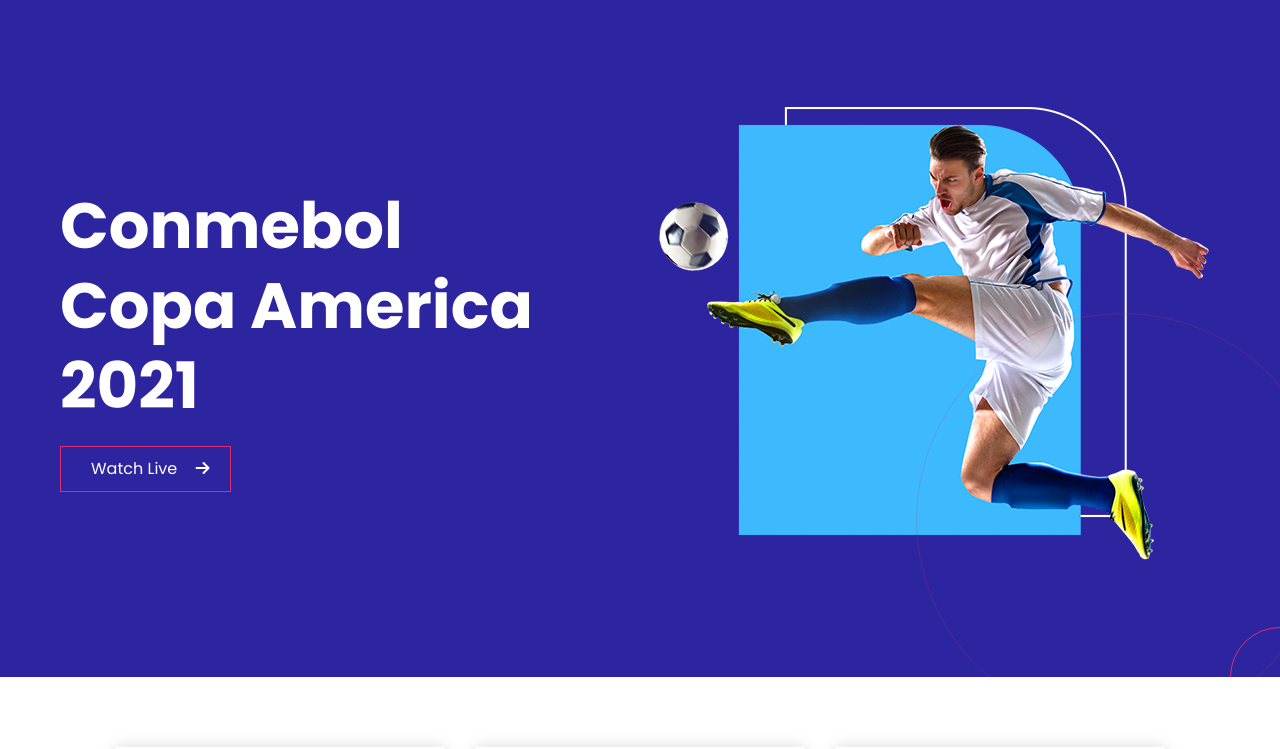
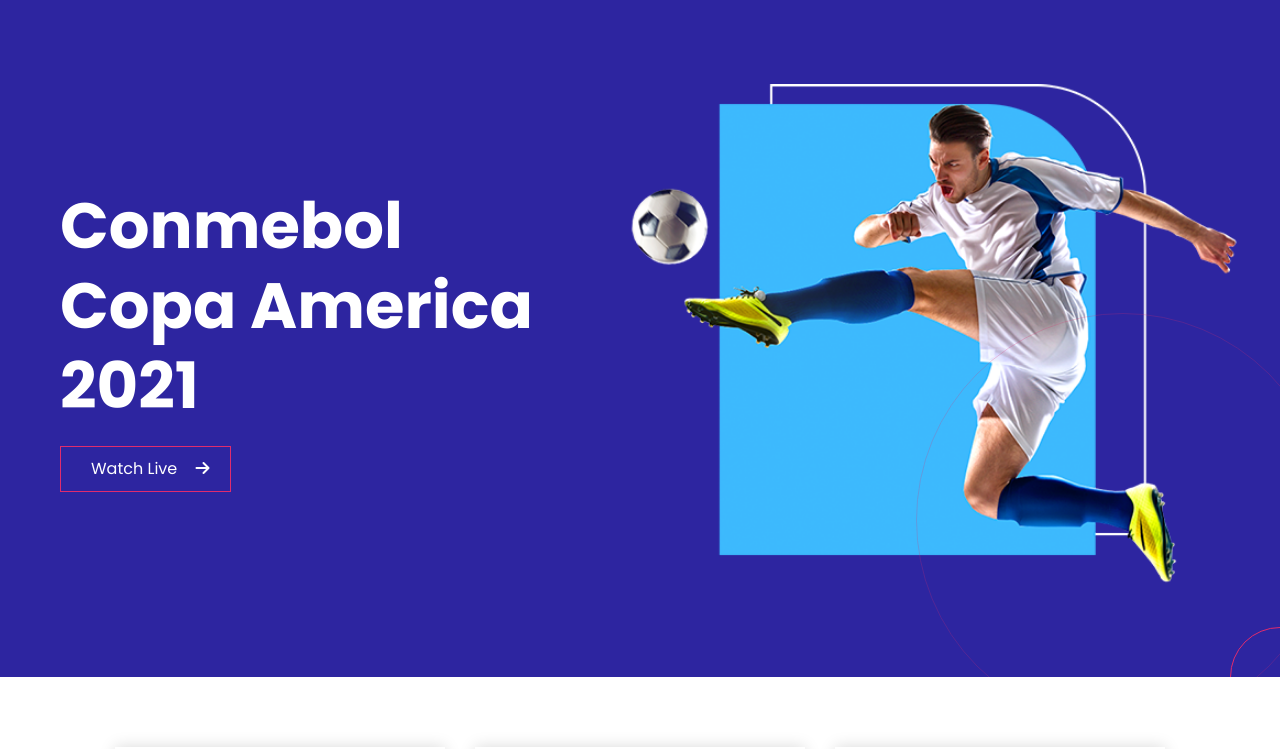
Before and after one commit to Nayem58/responsive-football-main, a plain HTML site: page index.html in a window 1280 px wide. Shown: the top 749 px of the page. Drawn offline with Linux system fonts and the light colour scheme.

Commit message:
added hover effects to the hero section image

```diff
--- a/inc/style.css
+++ b/inc/style.css
@@ -100,7 +100,6 @@ img {
     transform: translateX(0);
   }
 }
-
 /* === common-css ends === */
 
 /* === hero-section-starts === */
@@ -161,6 +160,15 @@ img {
 
 .hero-section:hover i.fas {
   animation: btn-arrow-animation 2s ease-in-out infinite;
+}
+
+.hero-section .img-box img {
+  transform: scale(1);
+  transition: transform 1s;
+}
+
+.hero-section:hover .img-box img {
+  transform: scale(1.1);
 }
 /* === hero-section-ends === */
 
--- a/index.html
+++ b/index.html
@@ -33,7 +33,9 @@
               ></a>
             </div>
             <div class="width-50-percentage">
-              <img src="images/hero-banner.png" alt="Hero Banner" />
+              <div class="img-box">
+                <img src="images/hero-banner.png" alt="Hero Banner" />
+              </div>
             </div>
           </div>
         </div>
```
